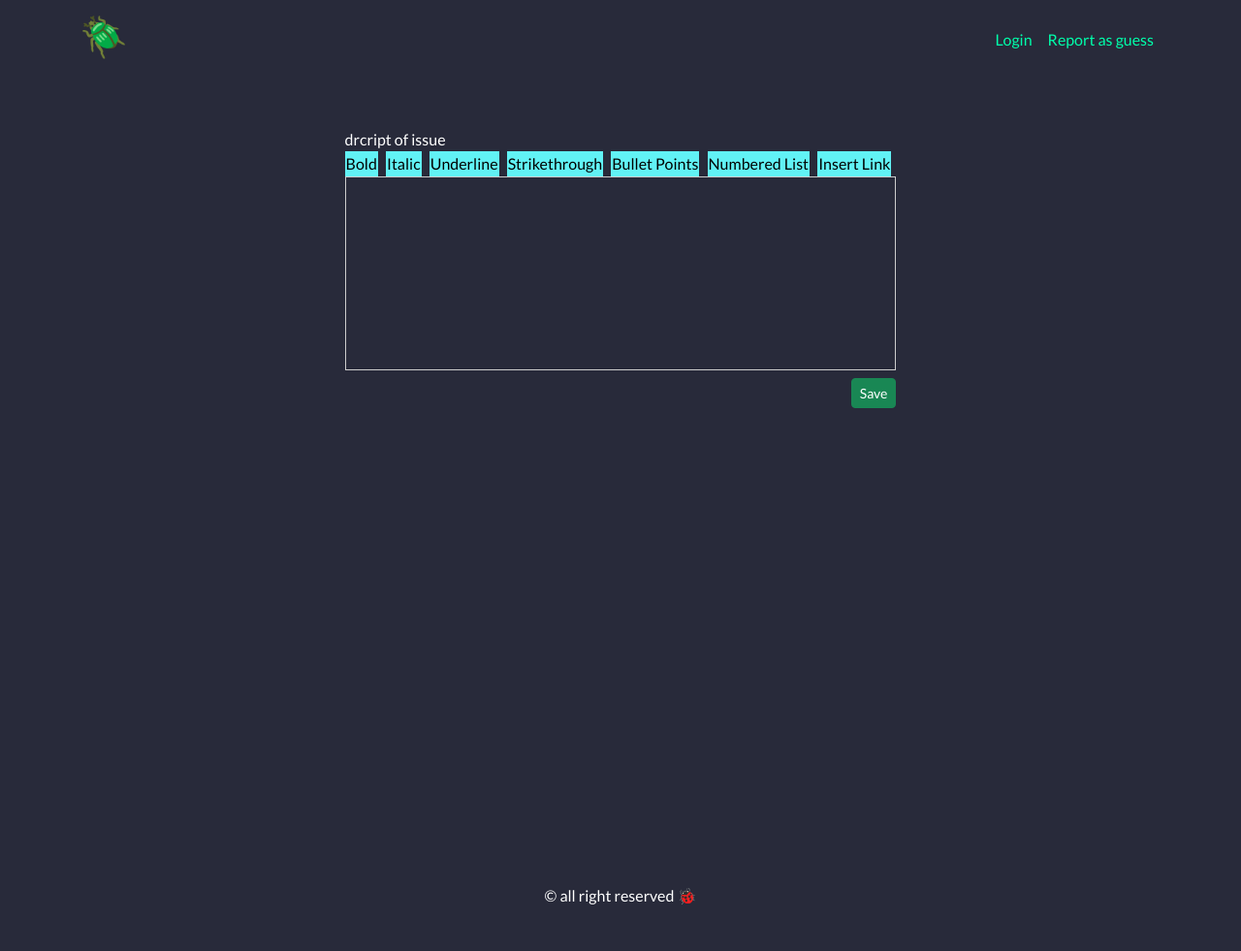
After one commit to wilkensoncode/bug-tacker, a Flask app: page /document in a window 1280 px wide. The commit adds this page. Shown: the whole page at 97% size. Run offline with Flask 3, Linux system fonts and the light colour scheme; parts of the project's set-up code (start-up, migrations or seed data) failed here and were passed over; some libraries are stand-ins or nearby versions.

Commit message:
document

```diff
--- /dev/null
+++ b/app/client/static/css/doc.css
@@ -0,0 +1,40 @@
+:root {
+    --hover:#00FFAB;
+    --dark: #282A3A;
+    --green: #00FFAB;
+    --border-btm: 1px #fff solid;
+    --hero: #37517e;
+    --footer-text: #fff;
+    --footer: #47b2e4;
+    --footer-bg: #f3f5fa;
+    --white: #fff;
+    --about-color: #47b2e4;
+    --sub-headers: #37517e;
+    --blue: #61F2F5 ;
+    --action-color: #47b2e4; /* get started btn*/
+}
+
+#text-area {
+
+    height: 200px;
+    border: 1px solid #ccc;
+    padding: 10px;
+    font-size: 16px;
+}
+
+.doc-button {
+    margin-right: 5px;
+    border: 1px solid #ccc;
+    background-color: var(--blue);
+    border: none;
+    padding: 1px;
+}
+.doc-button:hover {
+    background-color: var(--hover);
+    color: var(--dark);
+}
+.doc-button:focus,
+.doc-button:active {
+    background-color: var(--hover);
+    color: var(--dark);
+}
--- /dev/null
+++ b/app/client/static/js/doc.js
@@ -0,0 +1,22 @@
+
+function formatText(command, value = null) {
+    document.execCommand(command, false, value);
+}
+
+function insertLink() {
+    var url = prompt("Enter the URL:");
+    if (url) {
+        document.execCommand("createLink", false, url);
+    }
+}
+
+function handleInput() {
+    var textArea = document.getElementById('text-area');
+    var placeholder = textArea.getAttribute('data-placeholder');
+
+    if (textArea.textContent.trim() === '') {
+      textArea.innerHTML = '<span style="color: #888;">' + placeholder + '</span>';
+    } else {
+      textArea.innerHTML = textArea.textContent;
+    }
+  }
--- a/app/client/templates/base.html
+++ b/app/client/templates/base.html
@@ -20,6 +20,7 @@
 	<link rel="stylesheet" type="text/css" href="{{url_for('static', filename='css/form.css')}}">
 	<link rel="stylesheet" type="text/css" href="{{url_for('static', filename='css/issue.css')}}">
 	<link rel="stylesheet" type="text/css" href="{{url_for('static', filename='css/team.css')}}">
+	<link rel="stylesheet" type="text/css" href="{{url_for('static', filename='css/doc.css')}}">
 
 	<title>{% block title %} page {% endblock %}</title>
 
@@ -121,6 +122,7 @@
 	<script src="{{url_for('static', filename='js/bootstrap.bundle.min.js')}}"></script>
 	<script src="{{url_for('static', filename='js/main.js')}}"></script>
 	<script src="{{url_for('static', filename='js/flash.js')}}"></script>
+	<script src="{{url_for('static', filename='js/doc.js')}}"></script>
 
 </body>
 
--- /dev/null
+++ b/app/client/templates/doc_area.html
@@ -0,0 +1,29 @@
+{% extends 'base.html' %}
+{% block title %}document{% endblock%}
+{% block section %}
+<div class="container">
+    <div class="d-flex justify-content-center">
+        <div class="desc-text">
+            <div class="description">
+                drcript of issue
+            </div>
+
+            <div>
+                <button class="doc-button" onclick="formatText('bold')">Bold</button>
+                <button class="doc-button" onclick="formatText('italic')">Italic</button>
+                <button class="doc-button" onclick="formatText('underline')">Underline</button>
+                <button class="doc-button" onclick="formatText('strikethrough')">Strikethrough</button>
+                <button class="doc-button" onclick="formatText('insertunorderedlist')">Bullet Points</button>
+                <button class="doc-button" onclick="formatText('insertorderedlist')">Numbered List</button>
+                <button class="doc-button" onclick="insertLink()">Insert Link</button>
+            </div>
+            <form action="">
+                <div contenteditable="true" id="text-area"></div>
+                <div class="mt-2 d-flex justify-content-end">
+                    <button class="btn btn-success btn-sm ">Save</button>
+                </div>
+            </form>
+        </div>
+    </div>
+</div>
+{% endblock%}
--- a/app/client/templates/issues.html
+++ b/app/client/templates/issues.html
@@ -51,7 +51,9 @@
 						</p>
 					</li>
 					<li class="col">
-						<div class="btn-issue-doc mt-2">Add doc <i class="desc-color">📄</i></div>
+						<div class="btn-issue-doc mt-2">
+							<a href="/document" class="text-white"> Add doc <i class="desc-color">📄</i></a>
+						</div>
 					</li>
 					<div class="doc-issue-wrapper"></div>
 				</ul>
--- a/app/server/views.py
+++ b/app/server/views.py
@@ -60,3 +60,8 @@ def report():
 def subscribe():
     print("subscribe")
     return redirect(url_for('view.home'))
+
+
+@view.route('/document')
+def document():
+    return render_template('doc_area.html')
```
